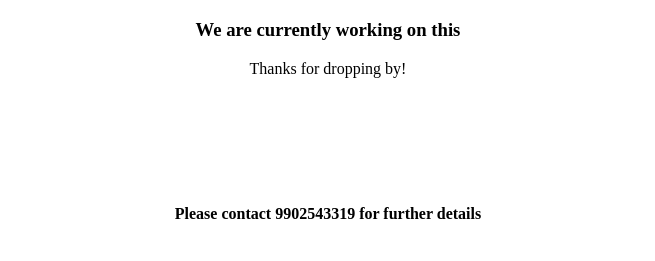
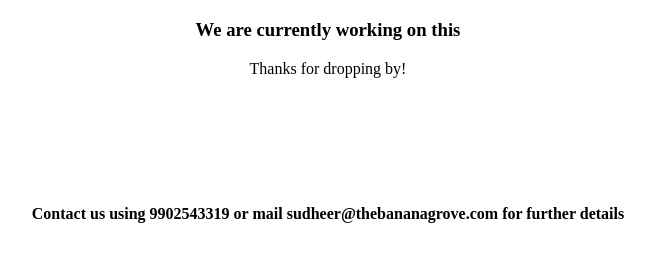
Before and after one commit to sudheer-p-16/TheBananaGrovet1, a plain HTML site: page index.html in a window 1280 px wide. Shown: the part 61-322 px from the top of the page, without its empty margins (312-967 px from the left). Drawn offline with Linux system fonts and the light colour scheme.

Commit message:
Update index.html
Added email id

```diff
--- a/index.html
+++ b/index.html
@@ -13,7 +13,8 @@
 
         <br><br><br><br><br>
 
-        <h4 style="text-align: center;">Please contact 9902543319 for further
+        <h4 style="text-align: center;">Contact us using 9902543319 or mail
+            sudheer@thebananagrove.com for further
             details</h4>
     </body>
 </html>
```
